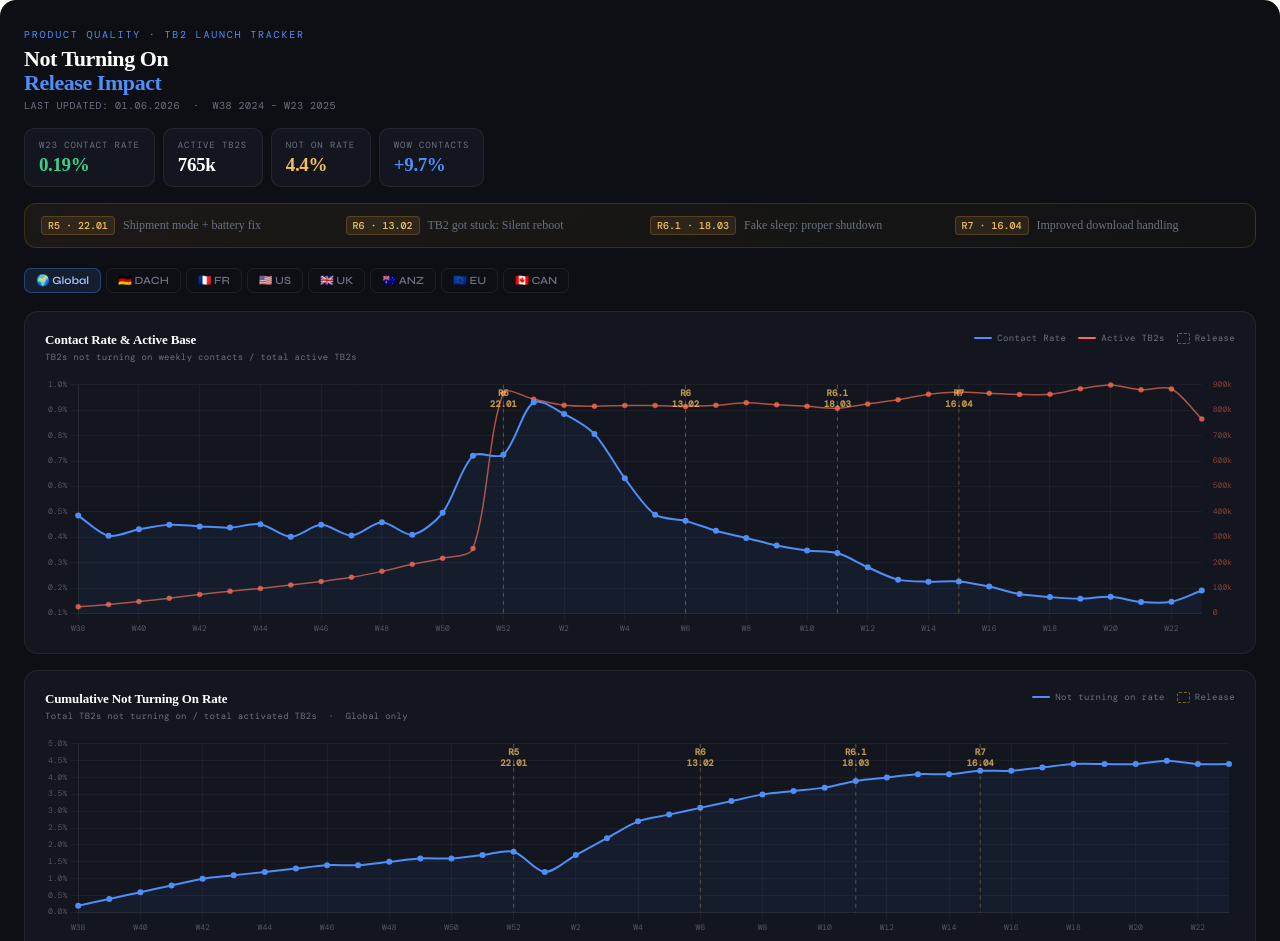
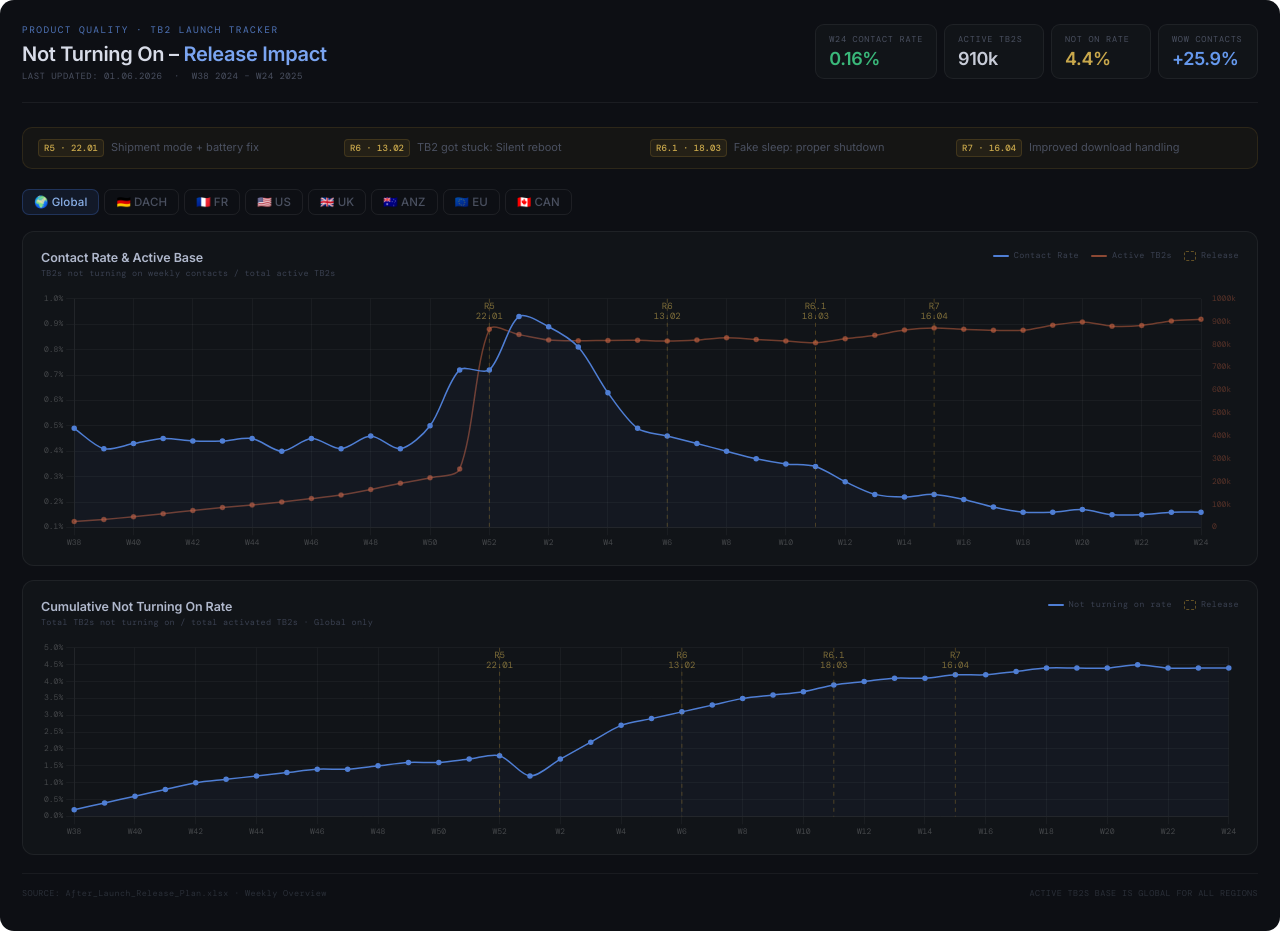
Before and after one commit to MMtonie/charts, a plain HTML site: page index.html in a window 1280 px wide. Shown: the top 941 px of the page. Drawn offline with nearby package versions, Linux system fonts and the light colour scheme.

Commit message:
Update index.html

```diff
--- a/index.html
+++ b/index.html
@@ -1,45 +1,50 @@
 
 <style>
-@import url('https://fonts.googleapis.com/css2?family=DM+Mono:wght@400;500&family=Syne:wght@600;700;800&display=swap');
+@import url('https://fonts.googleapis.com/css2?family=Inter:wght@400;500;600&family=DM+Mono:wght@400;500&display=swap');
 *{box-sizing:border-box;margin:0;padding:0}
-.wrap{background:#0d0f14;color:#e8eaf0;padding:28px 24px 36px;border-radius:16px;min-height:100%}
-.eyebrow{font-family:'DM Mono',monospace;font-size:10px;letter-spacing:.18em;text-transform:uppercase;color:#4f8ef7;margin-bottom:6px}
-h1{font-size:22px;font-weight:800;letter-spacing:-.02em;color:#fff;line-height:1.1;margin-bottom:4px}
-h1 span{color:#4f8ef7}
-.updated{font-family:'DM Mono',monospace;font-size:10px;color:#6b7080;letter-spacing:.05em;margin-top:4px}
-.kpis{display:flex;gap:8px;flex-wrap:wrap;margin:16px 0}
-.kpi{background:#13161e;border:1px solid rgba(255,255,255,.07);border-radius:10px;padding:10px 14px;min-width:100px}
-.kpi-label{font-family:'DM Mono',monospace;font-size:9px;letter-spacing:.1em;text-transform:uppercase;color:#6b7080;margin-bottom:3px}
-.kpi-value{font-size:19px;font-weight:700;letter-spacing:-.02em;color:#fff}
-.kpi-value.good{color:#3ecf8e}.kpi-value.warn{color:#f5c060}.kpi-value.up{color:#4f8ef7}
-.rel-box{background:linear-gradient(135deg,rgba(201,148,58,.08),rgba(201,148,58,.03));border:1px solid rgba(201,148,58,.2);border-radius:12px;padding:12px 16px;margin-bottom:20px;display:grid;grid-template-columns:repeat(auto-fit,minmax(190px,1fr));gap:7px 20px}
-.rel-item{display:flex;align-items:baseline;gap:8px;font-size:12px}
-.rel-tag{font-family:'DM Mono',monospace;font-size:10px;font-weight:500;color:#f5c060;background:rgba(201,148,58,.12);border:1px solid rgba(201,148,58,.25);border-radius:4px;padding:2px 6px;white-space:nowrap;flex-shrink:0}
-.rel-desc{color:#6b7080;line-height:1.4}
-.tabs{display:flex;gap:5px;flex-wrap:wrap;margin-bottom:18px}
-.tab{font-family:'Syne',sans-serif;font-size:11px;font-weight:600;padding:5px 11px;border:1px solid rgba(255,255,255,.07);border-radius:7px;cursor:pointer;background:transparent;color:#6b7080;transition:all .14s ease}
-.tab:hover{border-color:rgba(255,255,255,.14);color:#e8eaf0}
-.tab.active{background:rgba(79,142,247,.12);border-color:rgba(79,142,247,.35);color:#a8c8ff}
-.card{background:#13161e;border:1px solid rgba(255,255,255,.07);border-radius:14px;padding:20px 20px 16px;margin-bottom:16px}
-.card-title{font-size:13px;font-weight:700;color:#fff;letter-spacing:-.01em}
-.card-sub{font-family:'DM Mono',monospace;font-size:9px;color:#6b7080;margin-top:3px;letter-spacing:.03em}
-.card-header{display:flex;align-items:flex-start;justify-content:space-between;margin-bottom:14px;gap:12px;flex-wrap:wrap}
+.wrap{background:#0d0f14;color:#e8eaf0;padding:24px 22px 32px;border-radius:14px;font-family:'Inter',sans-serif;font-size:13px}
+.eyebrow{font-family:'DM Mono',monospace;font-size:9.5px;letter-spacing:.15em;text-transform:uppercase;color:#5a85d4;margin-bottom:6px;opacity:.85}
+h1{font-size:20px;font-weight:600;letter-spacing:-.015em;color:#d8dce8;line-height:1.2;margin-bottom:4px}
+h1 span{color:#7aa4f0}
+.updated{font-family:'DM Mono',monospace;font-size:9px;color:#4a5060;letter-spacing:.05em;margin-top:4px}
+.header{display:flex;align-items:flex-start;justify-content:space-between;margin-bottom:24px;padding-bottom:20px;border-bottom:1px solid rgba(255,255,255,.06);gap:20px;flex-wrap:wrap}
+.kpis{display:flex;gap:7px;flex-wrap:wrap;align-items:flex-start}
+.kpi{background:#111418;border:1px solid rgba(255,255,255,.06);border-radius:9px;padding:9px 13px;min-width:100px}
+.kpi-label{font-family:'DM Mono',monospace;font-size:8.5px;letter-spacing:.09em;text-transform:uppercase;color:#4a5060;margin-bottom:3px}
+.kpi-value{font-size:18px;font-weight:600;letter-spacing:-.02em;color:#c8ccd8}
+.kpi-value.good{color:#3ab87a}.kpi-value.warn{color:#c9a84c}.kpi-value.up{color:#6699ee}
+.rel-box{background:rgba(180,140,50,.05);border:1px solid rgba(180,140,50,.15);border-radius:10px;padding:11px 15px;margin-bottom:20px;display:grid;grid-template-columns:repeat(auto-fit,minmax(190px,1fr));gap:6px 20px}
+.rel-item{display:flex;align-items:baseline;gap:7px}
+.rel-tag{font-family:'DM Mono',monospace;font-size:9px;font-weight:500;color:#c9a84c;background:rgba(180,140,50,.1);border:1px solid rgba(180,140,50,.2);border-radius:4px;padding:2px 5px;white-space:nowrap;flex-shrink:0}
+.rel-desc{color:#4a5060;font-size:11px;line-height:1.4}
+.tabs{display:flex;gap:5px;flex-wrap:wrap;margin-bottom:16px}
+.tab{font-family:'Inter',sans-serif;font-size:11.5px;font-weight:500;padding:5px 11px;border:1px solid rgba(255,255,255,.07);border-radius:7px;cursor:pointer;background:transparent;color:#4a5060;transition:all .13s ease;letter-spacing:.01em}
+.tab:hover{border-color:rgba(255,255,255,.12);color:#9aa0b0}
+.tab.active{background:rgba(70,120,220,.1);border-color:rgba(70,120,220,.28);color:#8ab0e8}
+.card{background:#111418;border:1px solid rgba(255,255,255,.06);border-radius:12px;padding:18px 18px 14px;margin-bottom:14px}
+.card-header{display:flex;align-items:flex-start;justify-content:space-between;margin-bottom:12px;gap:10px;flex-wrap:wrap}
+.card-title{font-size:12.5px;font-weight:600;color:#b0b8cc;letter-spacing:-.005em}
+.card-sub{font-family:'DM Mono',monospace;font-size:8.5px;color:#3a4050;margin-top:3px;letter-spacing:.03em}
 .legend{display:flex;gap:12px;flex-wrap:wrap;align-items:center}
-.li{display:flex;align-items:center;gap:5px;font-family:'DM Mono',monospace;font-size:9px;color:#6b7080;letter-spacing:.04em}
-.ld{width:18px;height:2px;border-radius:2px}
-.lr{width:13px;height:11px;border:1.5px dashed rgba(201,148,58,.6);border-radius:2px}
-.footer{margin-top:20px;padding-top:14px;border-top:1px solid rgba(255,255,255,.06);display:flex;justify-content:space-between;flex-wrap:wrap;gap:6px}
-.fn{font-family:'DM Mono',monospace;font-size:9px;color:#3d4250;letter-spacing:.05em}
+.li{display:flex;align-items:center;gap:5px;font-family:'DM Mono',monospace;font-size:8.5px;color:#3a4050;letter-spacing:.04em}
+.ld{width:16px;height:2px;border-radius:2px}
+.lr{width:12px;height:10px;border:1px dashed rgba(180,140,50,.5);border-radius:2px}
+.footer{margin-top:18px;padding-top:14px;border-top:1px solid rgba(255,255,255,.05);display:flex;justify-content:space-between;flex-wrap:wrap;gap:6px}
+.fn{font-family:'DM Mono',monospace;font-size:8.5px;color:#2a2f38;letter-spacing:.04em}
 </style>
 <div class="wrap">
-  <div class="eyebrow">Product Quality · TB2 Launch Tracker</div>
-  <h1>Not Turning On<br><span>Release Impact</span></h1>
-  <div class="updated">LAST UPDATED: 01.06.2026 &nbsp;·&nbsp; W38 2024 – W23 2025</div>
-  <div class="kpis">
-    <div class="kpi"><div class="kpi-label">W23 Contact Rate</div><div class="kpi-value good">0.19%</div></div>
-    <div class="kpi"><div class="kpi-label">Active TB2s</div><div class="kpi-value">765k</div></div>
-    <div class="kpi"><div class="kpi-label">Not On Rate</div><div class="kpi-value warn">4.4%</div></div>
-    <div class="kpi"><div class="kpi-label">WoW Contacts</div><div class="kpi-value up">+9.7%</div></div>
+  <div class="header">
+    <div>
+      <div class="eyebrow">Product Quality · TB2 Launch Tracker</div>
+      <h1>Not Turning On – <span>Release Impact</span></h1>
+      <div class="updated">LAST UPDATED: 01.06.2026 &nbsp;·&nbsp; W38 2024 – W24 2025</div>
+    </div>
+    <div class="kpis">
+      <div class="kpi"><div class="kpi-label">W24 Contact Rate</div><div class="kpi-value good">0.16%</div></div>
+      <div class="kpi"><div class="kpi-label">Active TB2s</div><div class="kpi-value">910k</div></div>
+      <div class="kpi"><div class="kpi-label">Not On Rate</div><div class="kpi-value warn">4.4%</div></div>
+      <div class="kpi"><div class="kpi-label">WoW Contacts</div><div class="kpi-value up">+25.9%</div></div>
+    </div>
   </div>
   <div class="rel-box">
     <div class="rel-item"><span class="rel-tag">R5 · 22.01</span><span class="rel-desc">Shipment mode + battery fix</span></div>
@@ -52,22 +57,22 @@ h1 span{color:#4f8ef7}
     <div class="card-header">
       <div><div class="card-title">Contact Rate &amp; Active Base</div><div class="card-sub">TB2s not turning on weekly contacts / total active TB2s</div></div>
       <div class="legend">
-        <span class="li"><span class="ld" style="background:#4f8ef7"></span>Contact Rate</span>
-        <span class="li"><span class="ld" style="background:#f76b4f"></span>Active TB2s</span>
+        <span class="li"><span class="ld" style="background:#4f7ed4"></span>Contact Rate</span>
+        <span class="li"><span class="ld" style="background:#c06040;opacity:.7"></span>Active TB2s</span>
         <span class="li"><span class="lr"></span>Release</span>
       </div>
     </div>
-    <div style="position:relative;width:100%;height:260px"><canvas id="c1" role="img" aria-label="Contact Rate und Active TB2s nach Region, W38 bis W23"></canvas></div>
+    <div style="position:relative;width:100%;height:260px"><canvas id="c1"></canvas></div>
   </div>
   <div class="card">
     <div class="card-header">
-      <div><div class="card-title">Cumulative Not Turning On Rate</div><div class="card-sub">Total TB2s not turning on / total activated TB2s &nbsp;·&nbsp; Global only</div></div>
+      <div><div class="card-title">Cumulative Not Turning On Rate</div><div class="card-sub">Total TB2s not turning on / total activated TB2s · Global only</div></div>
       <div class="legend">
-        <span class="li"><span class="ld" style="background:#4f8ef7"></span>Not turning on rate</span>
+        <span class="li"><span class="ld" style="background:#4f7ed4"></span>Not turning on rate</span>
         <span class="li"><span class="lr"></span>Release</span>
       </div>
     </div>
-    <div style="position:relative;width:100%;height:200px"><canvas id="c2" role="img" aria-label="Not turning on rate Global, W38 bis W23"></canvas></div>
+    <div style="position:relative;width:100%;height:200px"><canvas id="c2"></canvas></div>
   </div>
   <div class="footer">
     <span class="fn">SOURCE: After_Launch_Release_Plan.xlsx · Weekly Overview</span>
@@ -76,18 +81,18 @@ h1 span{color:#4f8ef7}
 </div>
 <script src="https://cdnjs.cloudflare.com/ajax/libs/Chart.js/4.4.1/chart.umd.js"></script>
 <script>
-const W=['W38','W39','W40','W41','W42','W43','W44','W45','W46','W47','W48','W49','W50','W51','W52','W1','W2','W3','W4','W5','W6','W7','W8','W9','W10','W11','W12','W13','W14','W15','W16','W17','W18','W19','W20','W21','W22','W23'];
-const ACT=[25764,35007,46620,60100,74127,87252,98235,111580,125912,141966,165458,193187,217260,255502,866935,843294,819319,816003,818085,818372,814889,819425,829426,821621,815264,807897,824806,840692,863239,871930,866253,862101,862379,884060,898844,880335,883356,765096];
-const NON=[0.002,0.004,0.006,0.008,0.010,0.011,0.012,0.013,0.014,0.014,0.015,0.016,0.016,0.017,0.018,0.012,0.017,0.022,0.027,0.029,0.031,0.033,0.035,0.036,0.037,0.039,0.040,0.041,0.041,0.042,0.042,0.043,0.044,0.044,0.044,0.045,0.044,0.044];
+const W=['W38','W39','W40','W41','W42','W43','W44','W45','W46','W47','W48','W49','W50','W51','W52','W1','W2','W3','W4','W5','W6','W7','W8','W9','W10','W11','W12','W13','W14','W15','W16','W17','W18','W19','W20','W21','W22','W23','W24'];
+const ACT=[25764,35007,46620,60100,74127,87252,98235,111580,125912,141966,165458,193187,217260,255502,866935,843294,819319,816003,818085,818372,814889,819425,829426,821621,815264,807897,824806,840692,863239,871930,866253,862101,862379,884060,898844,880335,883356,903382,910287];
+const NON=[0.2,0.4,0.6,0.8,1.0,1.1,1.2,1.3,1.4,1.4,1.5,1.6,1.6,1.7,1.8,1.2,1.7,2.2,2.7,2.9,3.1,3.3,3.5,3.6,3.7,3.9,4.0,4.1,4.1,4.2,4.2,4.3,4.4,4.4,4.4,4.5,4.4,4.4,4.4];
 const CR={
-  Global:[0.4852,0.4056,0.4311,0.4493,0.4425,0.4378,0.4510,0.4015,0.4487,0.4064,0.4593,0.4100,0.4962,0.7202,0.7250,0.9309,0.8852,0.8060,0.6318,0.4888,0.4644,0.4252,0.3971,0.3673,0.3477,0.3375,0.2816,0.2329,0.2250,0.2259,0.2058,0.1761,0.1644,0.1581,0.1652,0.1451,0.1456,0.1900],
-  DACH:  [4.861,6.169,7.324,7.426,6.699,6.381,7.127,7.433,7.267,6.886,6.111,5.282,5.929,6.647,2.071,2.831,16.005,21.119,21.168,19.696,19.012,16.894,15.970,16.470,15.366,14.912,13.721,12.011,9.115,9.064,12.229,13.068,11.852,11.401,12.785,12.486,10.447,11.00],
-  FR:    [5.158,5.301,6.121,5.413,5.653,6.420,6.579,6.733,7.095,7.024,5.709,5.199,5.027,5.518,2.876,4.743,29.799,44.859,40.035,33.886,30.558,29.435,27.515,25.233,25.531,25.659,20.251,19.180,20.385,18.244,19.683,21.174,19.809,19.039,17.838,17.017,15.298,14.90],
-  US:    [48.062,54.945,10.680,8.162,8.416,7.294,6.397,6.378,6.261,6.701,5.705,4.967,4.913,4.402,2.208,3.591,18.556,29.771,32.044,30.723,29.724,27.526,25.761,25.380,24.729,24.923,22.412,16.492,11.529,12.581,16.215,14.611,13.989,14.424,14.558,15.026,14.810,14.10],
-  UK:    [8.785,8.194,7.105,6.089,5.267,5.344,5.563,5.353,6.237,6.440,4.923,4.001,3.163,2.743,1.376,2.366,14.539,25.227,26.142,21.597,19.287,20.706,21.187,19.826,19.382,19.251,18.483,17.523,14.550,13.364,14.994,14.884,13.322,12.953,13.480,13.189,11.816,12.90],
-  ANZ:   [4.819,4.662,4.090,4.089,5.381,6.648,7.074,6.604,6.749,7.266,7.317,7.242,5.645,4.266,2.580,4.339,24.655,32.908,30.882,24.787,23.822,23.986,22.047,19.884,20.851,20.916,16.481,13.795,12.136,11.864,12.814,10.800,8.762,8.162,8.985,9.531,9.669,8.70],
-  EU:    [3.746,4.718,5.476,4.215,3.560,3.663,4.372,4.125,3.875,4.234,3.893,2.449,2.764,4.523,1.599,2.120,10.263,14.366,14.952,13.959,13.362,18.378,16.582,11.807,11.396,9.934,8.427,8.788,6.108,4.606,6.528,8.131,7.444,7.670,8.219,7.861,6.680,7.10],
-  CAN:   [0,0,0.344,1.000,0.638,0.200,0.424,0.437,0.228,0.221,0.530,0.294,0.339,0.554,0.299,0.523,2.546,2.951,3.181,2.729,2.853,2.813,1.766,1.881,1.693,1.114,0.930,0.705,0.482,0.921,1.635,1.610,1.255,0.879,1.101,1.828,2.708,3.10]
+  Global:[0.49,0.41,0.43,0.45,0.44,0.44,0.45,0.40,0.45,0.41,0.46,0.41,0.50,0.72,0.72,0.93,0.89,0.81,0.63,0.49,0.46,0.43,0.40,0.37,0.35,0.34,0.28,0.23,0.22,0.23,0.21,0.18,0.16,0.16,0.17,0.15,0.15,0.16,0.16],
+  DACH:  [4.86,6.17,7.32,7.43,6.70,6.38,7.13,7.43,7.27,6.89,6.11,5.28,5.93,6.65,2.07,2.83,16.0,21.1,21.2,19.7,19.0,16.9,16.0,16.5,15.4,14.9,13.7,12.0,9.11,9.06,12.2,13.1,11.9,11.4,12.8,12.5,10.5,11.0,13.4],
+  FR:    [5.16,5.30,6.12,5.41,5.65,6.42,6.58,6.73,7.10,7.02,5.71,5.20,5.03,5.52,2.88,4.74,29.8,44.9,40.0,33.9,30.6,29.4,27.5,25.2,25.5,25.7,20.3,19.2,20.4,18.2,19.7,21.2,19.8,19.0,17.8,17.0,15.3,14.9,18.2],
+  US:    [48.1,54.9,10.7,8.16,8.42,7.29,6.40,6.38,6.26,6.70,5.71,4.97,4.91,4.40,2.21,3.59,18.6,29.8,32.0,30.7,29.7,27.5,25.8,25.4,24.7,24.9,22.4,16.5,11.5,12.6,16.2,14.6,14.0,14.4,14.6,15.0,14.8,14.1,14.9],
+  UK:    [8.78,8.19,7.11,6.09,5.27,5.34,5.56,5.35,6.24,6.44,4.92,4.00,3.16,2.74,1.38,2.37,14.5,25.2,26.1,21.6,19.3,20.7,21.2,19.8,19.4,19.3,18.5,17.5,14.6,13.4,15.0,14.9,13.3,13.0,13.5,13.2,11.9,12.8,15.2],
+  ANZ:   [4.82,4.66,4.09,4.09,5.38,6.65,7.07,6.60,6.75,7.27,7.32,7.24,5.65,4.27,2.58,4.34,24.7,32.9,30.9,24.8,23.8,24.0,22.0,19.9,20.9,20.9,16.5,13.8,12.1,11.9,12.8,10.8,8.76,8.16,8.99,9.53,9.67,8.70,9.30],
+  EU:    [3.75,4.72,5.48,4.22,3.56,3.66,4.37,4.13,3.88,4.23,3.89,2.45,2.76,4.52,1.60,2.12,10.3,14.4,15.0,14.0,13.4,18.4,16.6,11.8,11.4,9.93,8.43,8.79,6.11,4.61,6.53,8.13,7.44,7.67,8.22,7.86,6.68,7.10,8.60],
+  CAN:   [0,0,0.34,1.00,0.64,0.20,0.42,0.44,0.23,0.22,0.53,0.29,0.34,0.55,0.30,0.52,2.55,2.95,3.18,2.73,2.85,2.81,1.77,1.88,1.69,1.11,0.93,0.71,0.48,0.92,1.64,1.61,1.26,0.88,1.10,1.83,2.71,3.10,3.20]
 };
 const REGIONS=['Global','DACH','FR','US','UK','ANZ','EU','CAN'];
 const LABELS=['🌍 Global','🇩🇪 DACH','🇫🇷 FR','🇺🇸 US','🇬🇧 UK','🇦🇺 ANZ','🇪🇺 EU','🇨🇦 CAN'];
@@ -99,36 +104,35 @@ const relP={id:'relP',afterDraw(chart,_,opts){
   opts.r.forEach(r=>{
     const idx=W.indexOf(r.w);if(idx<0)return;
     const x=scales.x.getPixelForValue(idx);
-    ctx.save();ctx.beginPath();ctx.setLineDash([4,4]);ctx.strokeStyle='rgba(201,148,58,.45)';ctx.lineWidth=1;
+    ctx.save();ctx.beginPath();ctx.setLineDash([4,4]);ctx.strokeStyle='rgba(180,140,50,.35)';ctx.lineWidth=1;
     ctx.moveTo(x,chartArea.top);ctx.lineTo(x,chartArea.bottom);ctx.stroke();
-    ctx.setLineDash([]);ctx.font='bold 9px "DM Mono",monospace';ctx.fillStyle='rgba(245,192,96,.75)';ctx.textAlign='center';
-    r.l.forEach((t,i)=>ctx.fillText(t,x,chartArea.top+11+i*11));
+    ctx.setLineDash([]);ctx.font='9px "DM Mono",monospace';ctx.fillStyle='rgba(200,170,80,.6)';ctx.textAlign='center';
+    r.l.forEach((t,i)=>ctx.fillText(t,x,chartArea.top+10+i*10));
     ctx.restore();
   });
 }};
 Chart.register(relP);
 
-const gc='rgba(255,255,255,0.04)',tc='rgba(255,255,255,0.28)';
-const ttBase={backgroundColor:'rgba(10,12,18,.97)',borderColor:'rgba(255,255,255,.1)',borderWidth:1,titleColor:'rgba(255,255,255,.45)',bodyColor:'#e8eaf0',titleFont:{family:'"DM Mono",monospace',size:9},bodyFont:{family:'"DM Mono",monospace',size:10},padding:10};
-const xScale={ticks:{color:tc,font:{family:'"DM Mono",monospace',size:8},maxRotation:45,autoSkip:true,maxTicksLimit:20},grid:{color:gc},border:{color:'rgba(255,255,255,.05)'}};
-const yBase={ticks:{color:tc,font:{family:'"DM Mono",monospace',size:8}},grid:{color:gc},border:{color:'rgba(255,255,255,.05)'}};
+const gc='rgba(255,255,255,0.04)',tc='rgba(255,255,255,0.22)';
+const ttBase={backgroundColor:'rgba(10,12,18,.97)',borderColor:'rgba(255,255,255,.08)',borderWidth:1,titleColor:'rgba(255,255,255,.35)',bodyColor:'#b0b8cc',titleFont:{family:'"DM Mono",monospace',size:9},bodyFont:{family:'"DM Mono",monospace',size:10},padding:9};
+const xS={ticks:{color:tc,font:{family:'"DM Mono",monospace',size:8},maxRotation:45,autoSkip:true,maxTicksLimit:20},grid:{color:gc},border:{color:'rgba(255,255,255,.04)'}};
+const yB={ticks:{color:tc,font:{family:'"DM Mono",monospace',size:8}},grid:{color:gc},border:{color:'rgba(255,255,255,.04)'}};
 
 let c1=null,c2=null;
 function build(reg){
   if(c1)c1.destroy();if(c2)c2.destroy();
   c1=new Chart(document.getElementById('c1'),{type:'line',data:{labels:W,datasets:[
-    {label:'Contact Rate',data:CR[reg],borderColor:'#4f8ef7',backgroundColor:'rgba(79,142,247,.06)',fill:true,pointRadius:2,pointBackgroundColor:'#4f8ef7',tension:0.3,yAxisID:'y',borderWidth:2},
-    {label:'Active TB2s',data:ACT,borderColor:'rgba(247,107,79,.7)',backgroundColor:'transparent',pointRadius:2,pointBackgroundColor:'rgba(247,107,79,.7)',tension:0.3,yAxisID:'y2',borderWidth:1.5}
+    {label:'Contact Rate',data:CR[reg],borderColor:'#4f7ed4',backgroundColor:'rgba(79,126,212,.05)',fill:true,pointRadius:2,pointBackgroundColor:'#4f7ed4',tension:0.3,yAxisID:'y',borderWidth:1.5},
+    {label:'Active TB2s',data:ACT,borderColor:'rgba(192,96,64,.55)',backgroundColor:'transparent',pointRadius:2,pointBackgroundColor:'rgba(192,96,64,.55)',tension:0.3,yAxisID:'y2',borderWidth:1.5}
   ]},options:{responsive:true,maintainAspectRatio:false,interaction:{mode:'index',intersect:false},
-    plugins:{legend:{display:false},tooltip:{...ttBase,callbacks:{label(c){if(c.dataset.yAxisID==='y')return` Contact Rate: ${c.parsed.y.toFixed(2)}%`;return` Active TB2s: ${c.parsed.y.toLocaleString('de-DE')}`;}}},relP:{r:REL}},
-    scales:{x:xScale,y:{...yBase,position:'left',ticks:{...yBase.ticks,callback:v=>v.toFixed(1)+'%'}},
-      y2:{position:'right',ticks:{color:'rgba(247,107,79,.5)',font:{family:'"DM Mono",monospace',size:8},callback:v=>v>=1000?(v/1000).toFixed(0)+'k':v},grid:{display:false},border:{display:false}}}}
-  });
+    plugins:{legend:{display:false},tooltip:{...ttBase,callbacks:{label(c){if(c.dataset.yAxisID==='y')return' Contact Rate: '+c.parsed.y.toFixed(2)+'%';return' Active TB2s: '+c.parsed.y.toLocaleString('de-DE');}}},relP:{r:REL}},
+    scales:{x:xS,y:{...yB,position:'left',ticks:{...yB.ticks,callback:v=>v.toFixed(1)+'%'}},y2:{position:'right',ticks:{color:'rgba(192,96,64,.4)',font:{family:'"DM Mono",monospace',size:8},callback:v=>v>=1000?(v/1000).toFixed(0)+'k':v},grid:{display:false},border:{display:false}}}
+  }});
   c2=new Chart(document.getElementById('c2'),{type:'line',data:{labels:W,datasets:[
-    {label:'Not on rate',data:NON.map(v=>+(v*100).toFixed(2)),borderColor:'#4f8ef7',backgroundColor:'rgba(79,142,247,.06)',fill:true,pointRadius:2,pointBackgroundColor:'#4f8ef7',tension:0.3,borderWidth:2}
+    {label:'Not on rate',data:NON,borderColor:'#4f7ed4',backgroundColor:'rgba(79,126,212,.05)',fill:true,pointRadius:2,pointBackgroundColor:'#4f7ed4',tension:0.3,borderWidth:1.5}
   ]},options:{responsive:true,maintainAspectRatio:false,interaction:{mode:'index',intersect:false},
-    plugins:{legend:{display:false},tooltip:{...ttBase,callbacks:{label(c){return` Not turning on: ${c.parsed.y.toFixed(2)}%`;}}},relP:{r:REL}},
-    scales:{x:xScale,y:{...yBase,min:0,max:5,ticks:{...yBase.ticks,callback:v=>v.toFixed(1)+'%'}}}}
+    plugins:{legend:{display:false},tooltip:{...ttBase,callbacks:{label(c){return' Not turning on: '+c.parsed.y.toFixed(2)+'%';}}},relP:{r:REL}},
+    scales:{x:xS,y:{...yB,min:0,max:5,ticks:{...yB.ticks,callback:v=>v.toFixed(1)+'%'}}}}
   });
 }
 
```
